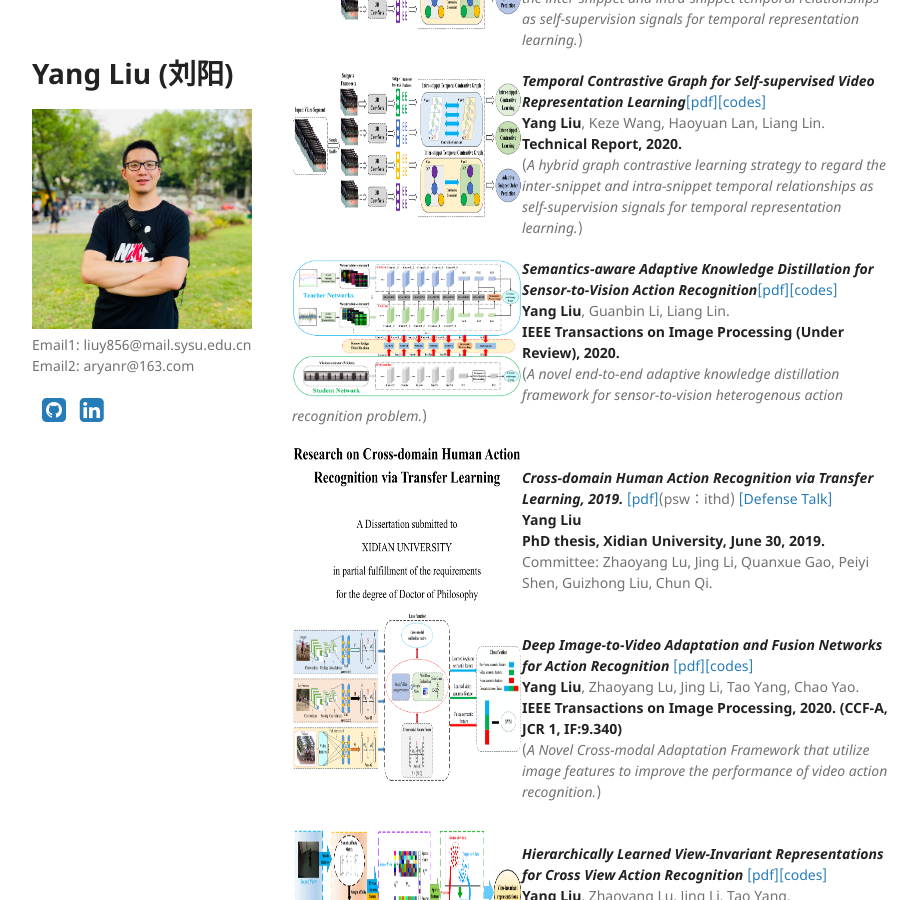
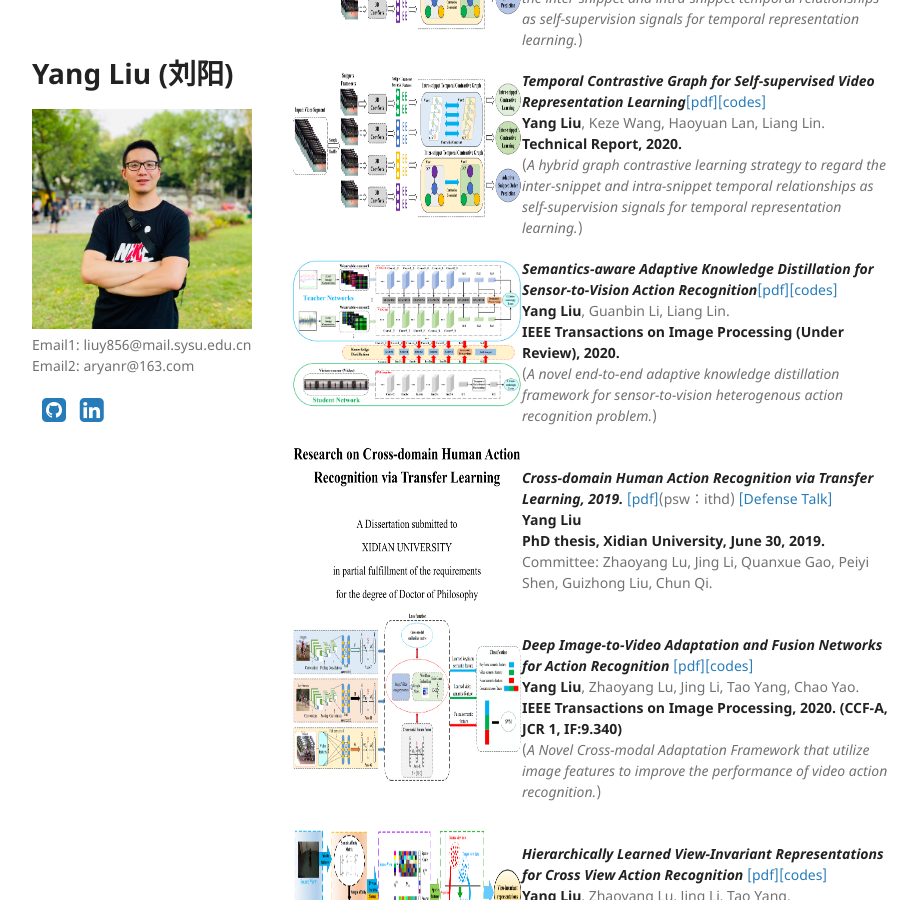
Before and after one commit to YangLiu9208/home, a Jekyll site: the page built from index.md, in a window 1280 px wide and 900 px high, scrolled down 1269 px. Shown: the whole window, without its empty margins (178-1096 px from the left). Built offline with Jekyll 4.4.1, drawn with Linux system fonts in a browser that asks for light colours; a style sheet for code colours, icons or effects is not loaded.

Commit message:
Update index.md

```diff
--- a/index.md
+++ b/index.md
@@ -55,7 +55,7 @@ Deep Learning, Transfer Learning, Self-supervised Learning, Reinforcement Learni
 
 <div align="left">
           <a>
-            <img border="0" src="./SAKDN.png" align="left" width="230" height="140">
+            <img border="0" src="./SAKDN.png" align="left" width="230" height="150">
           </a>
 </div>
 ***Semantics-aware Adaptive Knowledge Distillation for Sensor-to-Vision Action Recognition***[[pdf]](https://arxiv.org/abs/2009.00210)[[codes]]( https://yangliu9208.github.io/SAKDN/)
```
